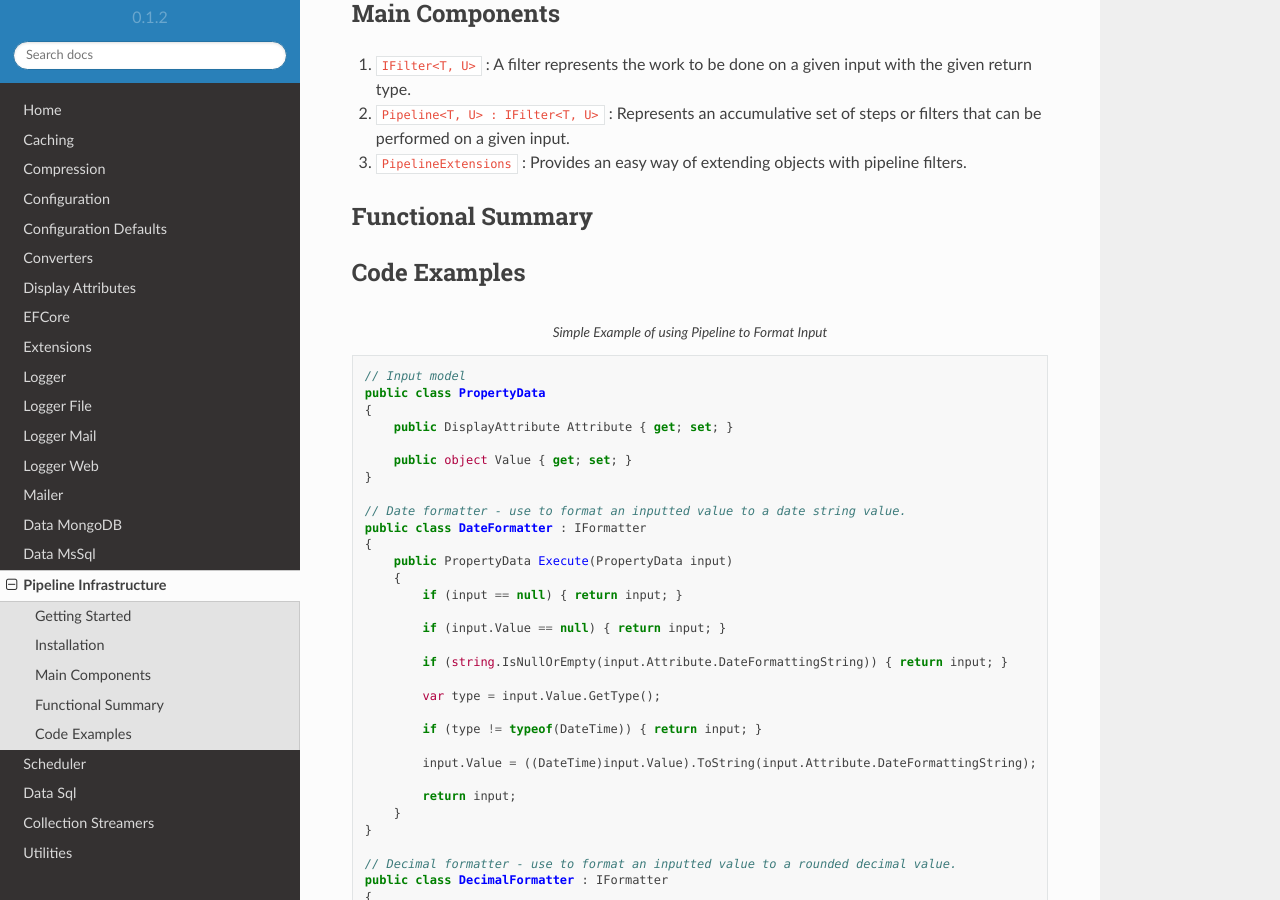
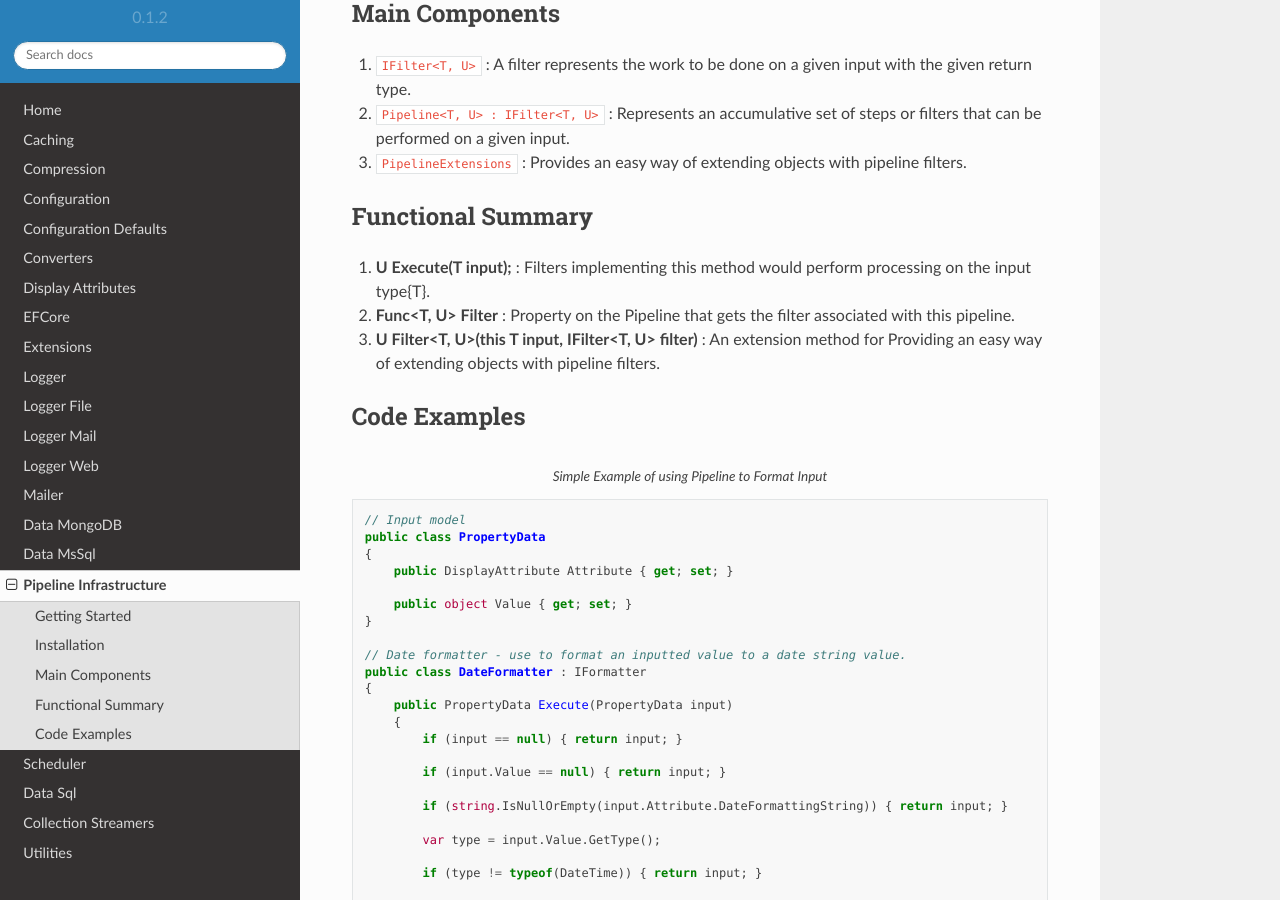
Before and after one commit to BjornWilliams/DocsVersaTul, a Sphinx documentation site: the page built from docs/source/pipeline-infrastructure.rst, in a window 1280 px wide and 900 px high, scrolled down 510 px. Built offline with Sphinx 7.4.7 and the Read the Docs theme 2.0.0, drawn with Linux system fonts in a browser that asks for light colours.

Commit message:
Update pipeline-infrastructure.rst
pipeline updates

```diff
--- a/docs/source/pipeline-infrastructure.rst
+++ b/docs/source/pipeline-infrastructure.rst
@@ -24,6 +24,9 @@ Main Components
 
 Functional Summary
 ------------------
+1. **U Execute(T input);** : Filters implementing this method would perform processing on the input type{T}.
+2. **Func<T, U> Filter** : Property on the Pipeline that gets the filter associated with this pipeline.
+3. **U Filter<T, U>(this T input, IFilter<T, U> filter)** : An extension method for Providing an easy way of extending objects with pipeline filters.
 
 Code Examples
 -------------
```
